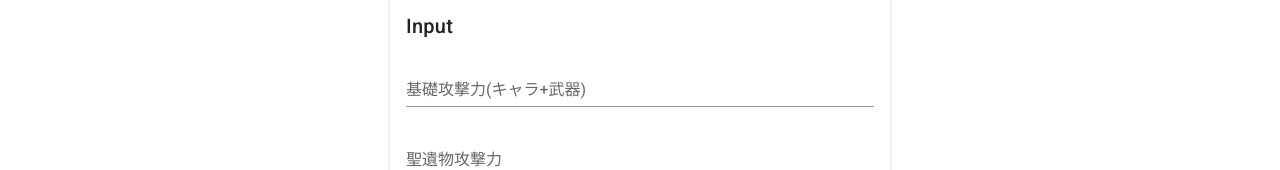
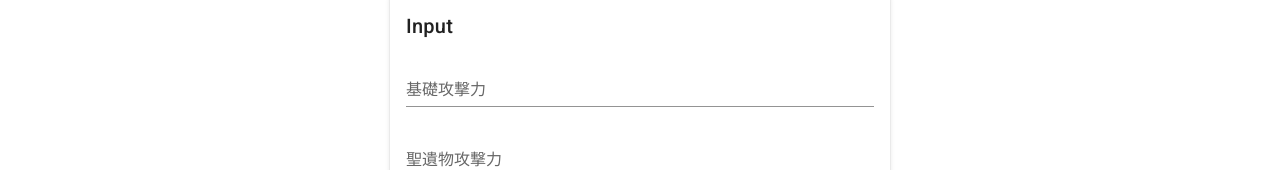
Before and after one commit to nashik/GenshinCalculator, a Vue app: page / in a window 1280 px wide. Shown: the part 110-280 px from the top of the page. Built offline with nearby package versions, Linux system fonts and the light colour scheme.

Commit message:
refactoring Attack component.

```diff
--- a/src/components/molecules/InputArtifactsAttack.vue
+++ /dev/null
@@ -1,42 +0,0 @@
-<template>
-  <v-text-field
-    v-model.trim="artifacts_attack_val"
-    label="聖遺物攻撃力"
-    type="number"
-    min="0"
-    placeholder="1234"
-    @keypress="validateInteger"
-  ></v-text-field>
-</template>
-
-<script>
-export default {
-  name: "InputArtifactsAttack",
-  props: {
-    artifacts_attack: {
-      type: Number
-    }
-  },
-  computed: {
-    artifacts_attack_val: {
-      get() {
-        return this.artifacts_attack;
-      },
-      set(value) {
-        this.$emit("change:artifacts_attack", value);
-      }
-    }
-  },
-  methods: {
-    validateInteger(e) {
-      const charCode = e.which ? e.which : e.keyCode;
-      if (charCode > 31 && (charCode < 48 || charCode > 57)) {
-        // 数字入力のみ許可する
-        e.preventDefault();
-      } else {
-        return true;
-      }
-    }
-  }
-};
-</script>
--- a/src/components/molecules/InputBaseAttack.vue
+++ b/src/components/molecules/InputAttack.vue
@@ -1,7 +1,7 @@
 <template>
   <v-text-field
-    v-model.trim="base_attack_val"
-    label="基礎攻撃力(キャラ+武器)"
+    v-model.trim="attack_val"
+    :label="attack_label"
     type="number"
     min="0"
     placeholder="1234"
@@ -11,19 +11,22 @@
 
 <script>
 export default {
-  name: "InputBaseAttack",
+  name: "InputAttack",
   props: {
-    base_attack: {
+    attack_label: {
+      type: String
+    },
+    attack: {
       type: Number
     }
   },
   computed: {
-    base_attack_val: {
+    attack_val: {
       get() {
-        return this.base_attack;
+        return this.attack;
       },
       set(value) {
-        this.$emit("change:base_attack", value);
+        this.$emit("change:attack", value);
       }
     }
   },
@@ -40,3 +43,6 @@ export default {
   }
 };
 </script>
+
+      <InputAttack :attack_label="String('test')" @change:attack="changeBaseAttack" />
+      <InputAttack :attack_label="String('aaa')" @change:attack="changeArtifactsAttack" />
--- a/src/components/organisms/Input.vue
+++ b/src/components/organisms/Input.vue
@@ -2,8 +2,8 @@
   <v-card width="500px" class="mx-auto my-10">
     <v-card-title>Input</v-card-title>
     <v-card-text>
-      <InputBaseAttack @change:base_attack="changeBaseAttack" />
-      <InputArtifactsAttack @change:artifacts_attack="changeArtifactsAttack" />
+      <InputAttack :attack_label="String('基礎攻撃力')" @change:attack="changeBaseAttack" />
+      <InputAttack :attack_label="String('聖遺物攻撃力')" @change:attack="changeArtifactsAttack" />
       <InputCriticalRate @change:critical_rate="changeCriticalRate" />
       <InputCriticalDamage @change:critical_damage="changeCriticalDamage" />
     </v-card-text>
@@ -11,16 +11,14 @@
 </template>
 
 <script>
-import InputBaseAttack from "../molecules/InputBaseAttack";
-import InputArtifactsAttack from "../molecules/InputArtifactsAttack";
+import InputAttack from "../molecules/InputAttack";
 import InputCriticalRate from "../molecules/InputCriticalRate";
 import InputCriticalDamage from "../molecules/InputCriticalDamage";
 
 export default {
   name: "Main",
   components: {
-    InputBaseAttack,
-    InputArtifactsAttack,
+    InputAttack,
     InputCriticalRate,
     InputCriticalDamage
   },
```
